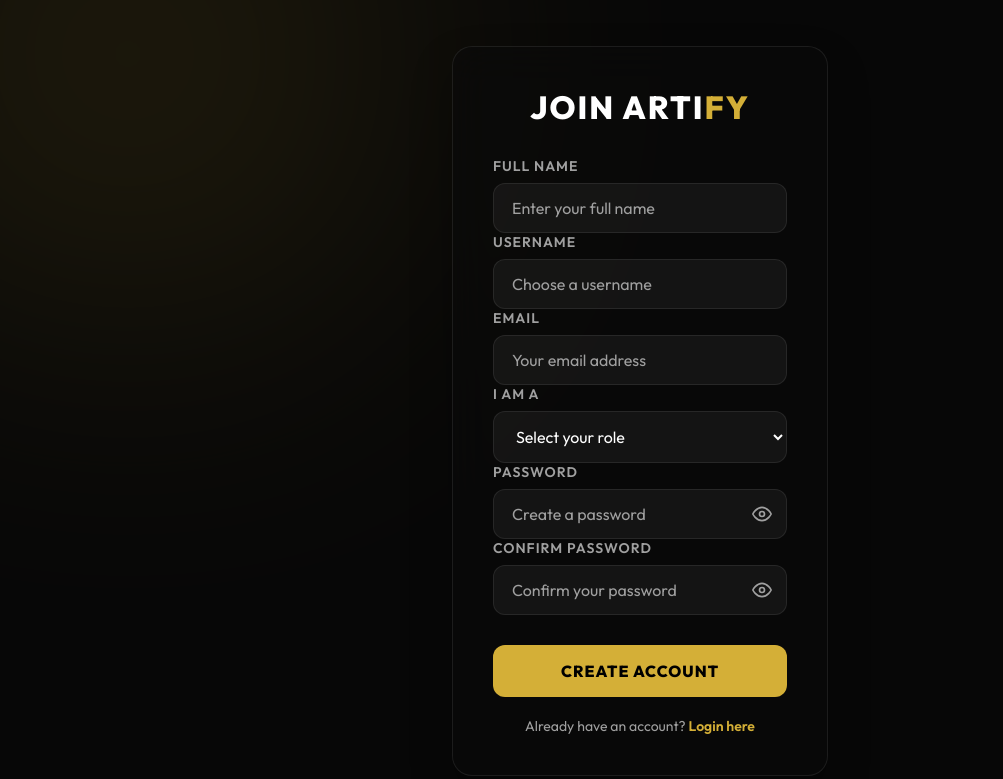
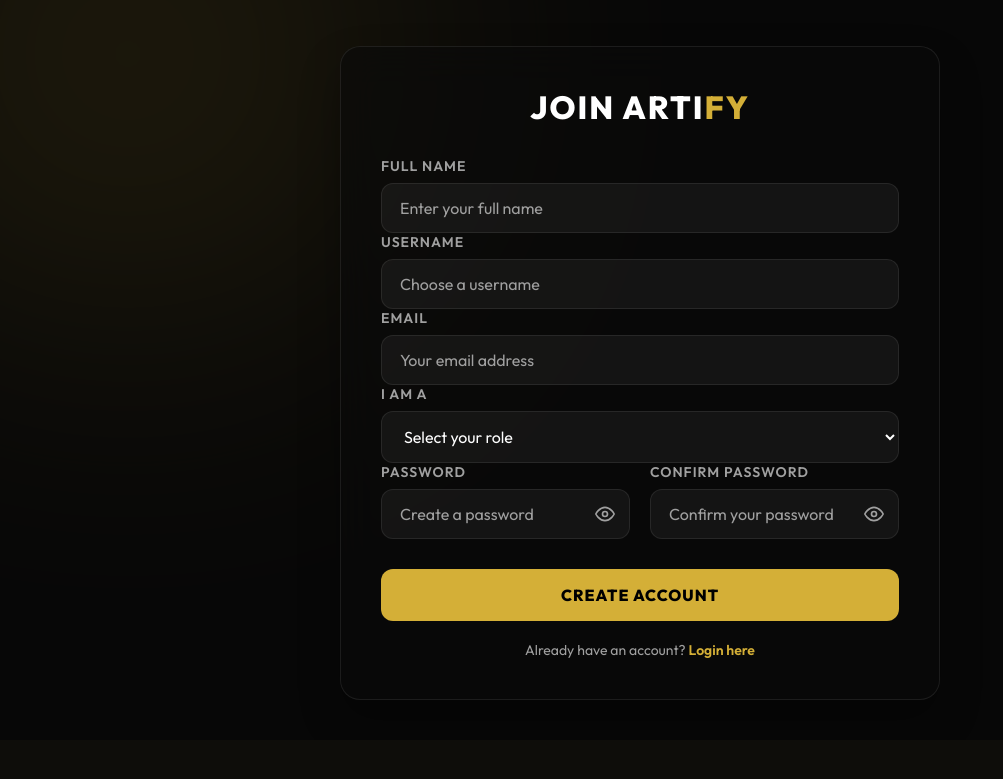
Before and after one commit to gayathrim06/Artify, a Django app: page /register/ in a window 1280 px wide. Shown: the part 74-853 px from the top of the page, without its empty margins (0-1003 px from the left). After the commit the page ends 774 px from the top, so only its background shows below. Run offline with Django 5.2, Linux system fonts and the light colour scheme.

Commit message:
Revert password fields to side-by-side layout

```diff
--- a/templates/users/register.html
+++ b/templates/users/register.html
@@ -318,6 +318,7 @@
                     </select>
                 </div>
 
+                <div class="form-group password-row">
                     <div class="form-group">
                         <label for="password">Password</label>
                         <div style="position: relative;">
@@ -335,6 +336,7 @@
                             <button type="button" onclick="togglePassword('password2', 'eye-icon-2')" style="position: absolute; right: 15px; top: 50%; transform: translateY(-50%); background: none; border: none; color: var(--text-muted); cursor: pointer; display: flex; align-items: center; justify-content: center; outline: none; transition: color 0.3s; width: auto; padding: 0; margin: 0; box-shadow: none;">
                                 <svg id="eye-icon-2" xmlns="http://www.w3.org/2000/svg" width="20" height="20" viewBox="0 0 24 24" fill="none" stroke="currentColor" stroke-width="2" stroke-linecap="round" stroke-linejoin="round"><path d="M1 12s4-8 11-8 11 8 11 8-4 8-11 8-11-8-11-8z"></path><circle cx="12" cy="12" r="3"></circle></svg>
                             </button>
+                        </div>
                     </div>
                 </div>
 
```
Lines whose indentation alone changed are shown as unchanged.
